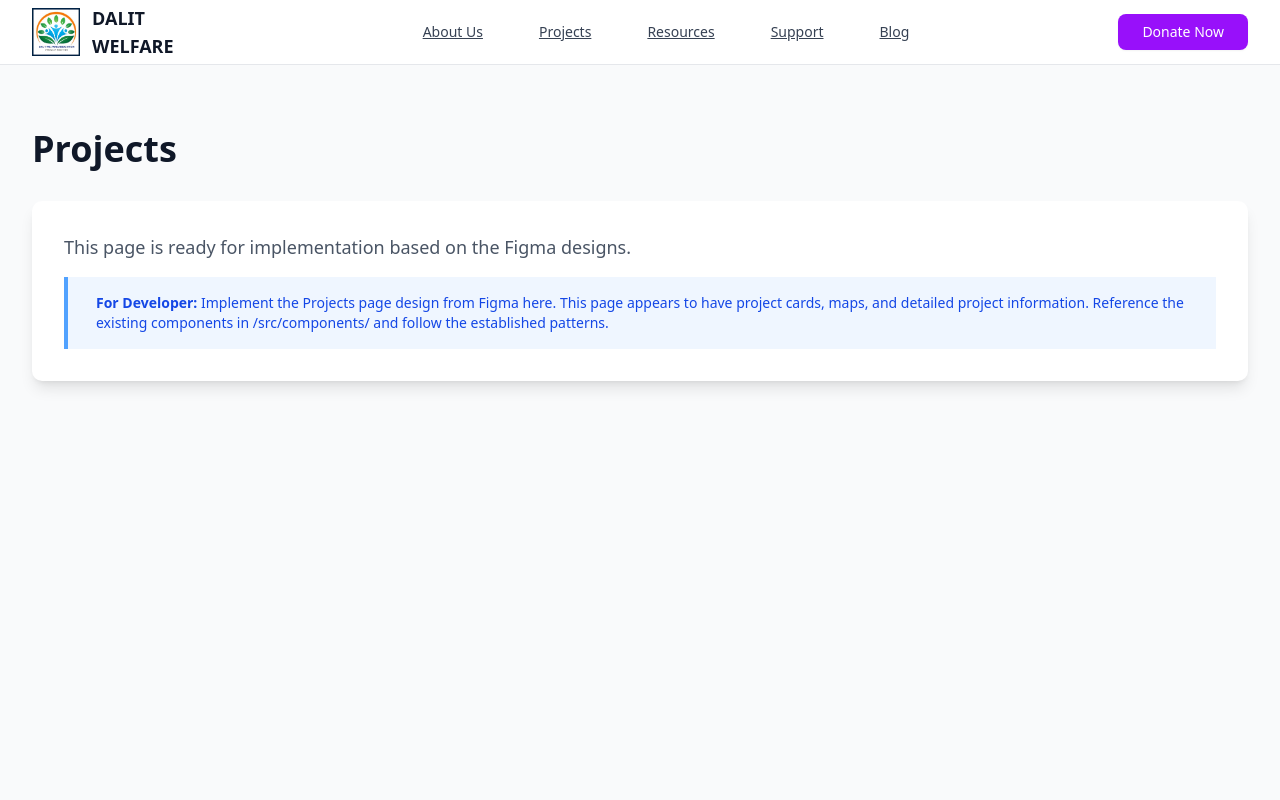
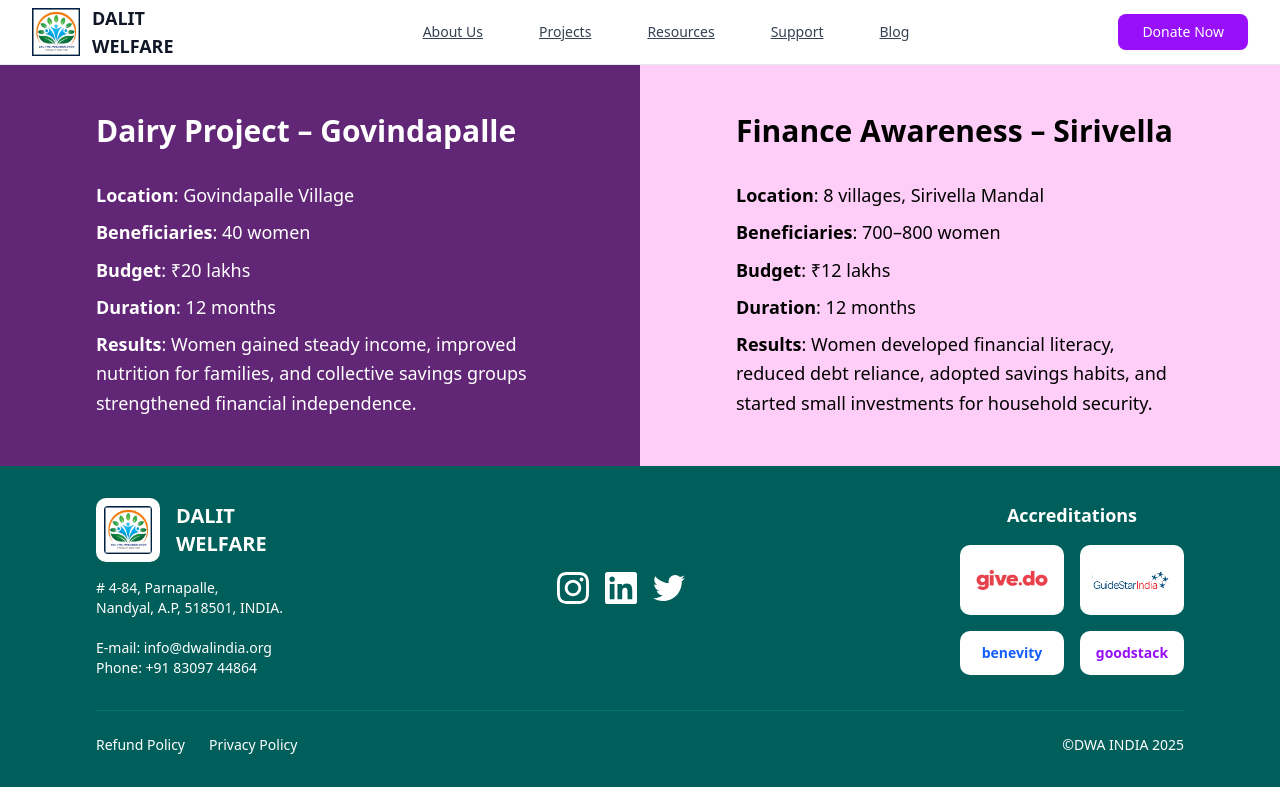
Before and after one commit to Sc0tticus/dwa-website-2025, a Next.js app: page /projects in a window 1280 px wide. Shown: the top 800 px of the page. Built offline with nearby package versions, Linux system fonts and the light colour scheme.

Commit message:
Amend featuredprojects component design

```diff
--- a/src/app/about/page.js
+++ b/src/app/about/page.js
@@ -1,7 +1,7 @@
 import DualContentBlock from "../../components/DualContentBlock";
 import HeroSection from "../../components/HeroSection";
 import AboutAccreditations from "../../components/about/AboutAccreditations";
-import ImpactStats from "../../components/about/ImpactStats";
+import ImpactStats from "../../components/ImpactStats";
 import GetMoreInfo from "../../components/home/GetMoreInfo";
 import AboutTeam from "../../components/about/AboutTeam";
 import Volunteers from "../../components/about/Volunteers";
@@ -33,9 +33,7 @@ export default function AboutPage() {
           />
           <DualContentBlock />
           <AboutAccreditations />
-          <ImpactStats
-            numbersBg="bg-[#FFD446]"
-          />
+          <ImpactStats/>
           <AboutTeam />
           <Volunteers />
           <WorkAreas />
--- a/src/app/projects/page.js
+++ b/src/app/projects/page.js
@@ -1,25 +1,76 @@
+import { title } from "process";
+import DualContentBlock from "../../components/DualContentBlock";
+
 export default function ProjectsPage() {
   return (
-    <div className="min-h-screen bg-gray-50">
-      <div className="max-w-7xl mx-auto px-4 sm:px-6 lg:px-8 py-16">
-        <h1 className="text-4xl font-bold text-gray-900 mb-8">Projects</h1>
-        <div className="bg-white rounded-lg shadow-lg p-8">
-          <p className="text-lg text-gray-600 mb-4">
-            This page is ready for implementation based on the Figma designs.
-          </p>
-          <div className="bg-blue-50 border-l-4 border-blue-400 p-4">
-            <div className="flex">
-              <div className="ml-3">
-                <p className="text-sm text-blue-700">
-                  <strong>For Developer:</strong> Implement the Projects page design from Figma here.
-                  This page appears to have project cards, maps, and detailed project information.
-                  Reference the existing components in /src/components/ and follow the established patterns.
-                </p>
-              </div>
-            </div>
-          </div>
-        </div>
-      </div>
-    </div>
+   <main>
+     <DualContentBlock
+                left={{
+                  title: "Dairy Project – Govindapalle",
+                  titleColor: "#FFFFFF",
+                  titleSize: "text-3xl",
+                  bgColor: "#622676",
+                  type: "list",
+                  content: [
+                    [
+                      { text: "Location", weight:"bold", color: "#FFFFFF" },
+                      { text: ": Govindapalle Village", weight:"normal", color: "#FFFFFF" },
+                    ],
+                    [
+                      { text: "Beneficiaries", weight:"bold", color: "#FFFFFF" },
+                      { text: ": 40 women", weight:"normal", color: "#FFFFFF" },
+                    ],
+                    [
+                      { text: "Budget", weight:"bold", color: "#FFFFFF" },
+                      { text: ": ₹20 lakhs", weight:"normal", color: "#FFFFFF" },
+                    ],
+                    [
+                      { text: "Duration", weight:"bold", color: "#FFFFFF" },
+                      { text: ": 12 months", weight:"normal", color: "#FFFFFF" },
+                    ],
+                    [
+                      { text: "Results", weight:"bold", color: "#FFFFFF" },
+                      { text: `: Women gained steady income, improved nutrition for families,
+                        and collective savings groups strengthened financial
+                        independence.`, weight:"normal", color: "#FFFFFF" },
+                    ],
+
+                  ],
+                }}
+
+                right={{
+                  title: "Finance Awareness – Sirivella",
+                  titleColor: "#000000",
+                  titleSize: "text-3xl",
+                  bgColor: "#FFCEF8",
+                  type: "list",
+                  content: [
+                    [
+                      { text: "Location", weight:"bold", color: "#000000" },
+                      { text: ": 8 villages, Sirivella Mandal", weight:"normal", color: "#000000" },
+                    ],
+                    [
+                      { text: "Beneficiaries", weight:"bold", color: "#000000" },
+                      { text: ": 700–800 women", weight:"normal", color: "#000000" },
+                    ],
+                    [
+                      { text: "Budget", weight:"bold", color: "#000000" },
+                      { text: ": ₹12 lakhs", weight:"normal", color: "#000000" },
+                    ],
+                    [
+                      { text: "Duration", weight:"bold", color: "#000000" },
+                      { text: ": 12 months", weight:"normal", color: "#000000" },
+                    ],
+                    [
+                      { text: "Results", weight:"bold", color: "#000000" },
+                      { text: `: Women developed financial literacy, reduced debt reliance,
+                        adopted savings habits, and started small investments for
+                        household security.`, weight:"normal", color: "#000000" },
+                    ],
+
+                  ],
+                }}
+            />
+    </main>
   );
 }
--- a/src/components/DualContentBlock.js
+++ b/src/components/DualContentBlock.js
@@ -1,34 +1,48 @@
 // components/DualContentBlock.jsx
-export default function DualContentBlock({
-  left = {
+export default function DualContentBlock({ left = {}, right = {} }) {
+  const defaultLeft = {
     title: "Vision",
     titleColor: "#000000",
+    titleSize: "text-4xl md:text-5xl",
     bgColor: "#FEA128",
-    type: "paragraph", // "paragraph" or "list"
+    type: "paragraph",
     content: [
       [
-        { text: `To build an inclusive society where Dalit women thrive with dignity, equality,
+        {
+          text: `To build an inclusive society where Dalit women thrive with dignity, equality,
             and opportunity—breaking poverty cycles and creating sustainable,
-            empowered communities for generations to come.`, weight: "medium", color: "#000" },
+            empowered communities for generations to come.`,
+          weight: "medium",
+          color: "#000",
+        },
       ],
     ],
-  },
-  right = {
+  };
+
+  const defaultRight = {
     title: "Mission",
     titleColor: "#000000",
+    titleSize: "text-4xl md:text-5xl",
     bgColor: "#FFD446",
     type: "paragraph",
     content: [
       [
-        { text: `To empower marginalized women through micro-credit, financial education,
+        {
+          text: `To empower marginalized women through micro-credit, financial education,
             and livelihoods—strengthening families, fostering community resilience, and
             ensuring sustainable, grassroots-driven change rooted in dignity, justice,
-            and equality.`, weight: "medium", color: "#000" },
-
+            and equality.`,
+          weight: "medium",
+          color: "#000",
+        },
       ],
     ],
-  },
-}) {
+  };
+
+  // Merge defaults with passed props
+  const finalLeft = { ...defaultLeft, ...left };
+  const finalRight = { ...defaultRight, ...right };
+
   const weightMap = {
     light: "300",
     normal: "400",
@@ -48,7 +62,8 @@ export default function DualContentBlock({
                   key={sidx}
                   style={{
                     color: segment.color || "#000",
-                    fontWeight: weightMap[segment.weight] || weightMap["medium"],
+                    fontWeight:
+                      weightMap[segment.weight] || weightMap["medium"],
                   }}
                 >
                   {segment.text}
@@ -60,7 +75,6 @@ export default function DualContentBlock({
       );
     }
 
-    // Paragraph
     return (
       <p className="text-lg leading-relaxed">
         {section.content.map((itemSegments, idx) => (
@@ -70,7 +84,8 @@ export default function DualContentBlock({
                 key={sidx}
                 style={{
                   color: segment.color || "#000",
-                  fontWeight: weightMap[segment.weight] || weightMap["medium"],
+                  fontWeight:
+                    weightMap[segment.weight] || weightMap["medium"],
                 }}
               >
                 {segment.text}
@@ -85,22 +100,34 @@ export default function DualContentBlock({
   return (
     <section className="grid grid-cols-1 md:grid-cols-2">
       {/* Left Column */}
-      <div className="flex p-12 text-center" style={{ backgroundColor: left.bgColor }}>
+      <div
+        className="flex p-12 text-left"
+        style={{ backgroundColor: finalLeft.bgColor }}
+      >
         <div className="max-w-md mx-auto flex flex-col justify-start">
-          <h2 className="font-bold text-4xl md:text-5xl mb-8" style={{ color: left.titleColor }}>
-            {left.title}
+          <h2
+            className={`font-bold mb-8 ${finalLeft.titleSize}`}
+            style={{ color: finalLeft.titleColor }}
+          >
+            {finalLeft.title}
           </h2>
-          {renderContent(left)}
+          {renderContent(finalLeft)}
         </div>
       </div>
 
       {/* Right Column */}
-      <div className="flex p-12 text-center" style={{ backgroundColor: right.bgColor }}>
+      <div
+        className="flex p-12 text-left"
+        style={{ backgroundColor: finalRight.bgColor }}
+      >
         <div className="max-w-md mx-auto flex flex-col justify-start">
-          <h2 className="font-bold text-4xl md:text-5xl mb-8" style={{ color: right.titleColor }}>
-            {right.title}
+          <h2
+            className={`font-bold mb-8 ${finalRight.titleSize}`}
+            style={{ color: finalRight.titleColor }}
+          >
+            {finalRight.title}
           </h2>
-          {renderContent(right)}
+          {renderContent(finalRight)}
         </div>
       </div>
     </section>
--- a/src/components/ImpactStats.js
+++ b/src/components/ImpactStats.js
@@ -1,63 +1,43 @@
 "use client";
+
 import { useState, useEffect } from "react";
-import Image from "next/image";
 
-const testimonials = [
-  {
-    name: "John Romnes",
-    title: "CEO – Minnesota Elevators Inc., USA",
-    text: "Supporting the sheep rearing project with Dalit Welfare Association has been truly rewarding. The impact on rural families is visible, and I'm very happy with the results achieved.",
-    splatterImage: "/images/SplatterImages/orange splatter.png"
-  },
-  {
-    name: "Gerardo Betancourt",
-    title: "Executive Team uch-arqsj., USA",
-    text: "I deeply appreciate the transparency and timely reports provided. Their professionalism and commitment gave us confidence that our support is making a real difference on the ground.",
-    splatterImage: "/images/SplatterImages/purple splatter.png"
-  },
-  {
-    name: "Indira Oskvarek",
-    title: "Secretary - Global Compassion INC., USA",
-    text: "The dairy project we supported delivered outstanding results. We were so impressed with their project management that we are now considering funding the second phase as well.",
-    splatterImage: "/images/SplatterImages/red splatter.png"
-  }
-];
+export default function ImpactStats({
+  bgColor = "#FFD446",    // can be Tailwind class OR hex code
+  textColor = "#000000" // can be Tailwind class OR hex code
+}) {
+  // detect Tailwind vs raw color
+  const bgStyle = bgColor.startsWith("#") ? { backgroundColor: bgColor } : {};
+  const textStyle = textColor.startsWith("#") ? { color: textColor } : {};
 
-export default function ImpactStats() {
   return (
-    <section className="bg-white py-16">
-      {/* Numbers Section */}
-      <div className="bg-blue-100 py-16 mb-16">
-        <div className="max-w-7xl mx-auto px-4 sm:px-6 lg:px-8">
-          <div className="text-center mb-12">
-            <h2 className="text-2xl md:text-3xl font-bold text-gray-900 mb-4">
-              Our impact in numbers
-            </h2>
-          </div>
+    <section className={`${!bgColor.startsWith("#") ? bgColor : ""} py-16`} style={bgStyle}>
+      <div className="max-w-7xl mx-auto px-4 sm:px-6 lg:px-8">
+        <div className="text-left mb-12">
+          <h2
+            className={`text-2xl md:text-3xl font-semibold ${!textColor.startsWith("#") ? textColor : ""} mb-4`}
+            style={textStyle}
+          >
+            Our impact in numbers
+          </h2>
+        </div>
 
-          <div className="grid grid-cols-1 md:grid-cols-3 gap-8 divide-y md:divide-y-0 md:divide-x divide-gray-300">
-            <StatCard endValue={5000} label="People" suffix="+" />
-            <StatCard endValue={140} label="Villages" suffix="+" />
-            <StatCard endValue={30} label="Programs" suffix="+" />
-          </div>
-        </div>
-      </div>
-
-      {/* Testimonials Section */}
-      <div className="max-w-7xl mx-auto px-4 sm:px-6 lg:px-8">
-        <div className="grid grid-cols-1 md:grid-cols-3 gap-8">
-          {testimonials.map((testimonial, index) => (
-            <TestimonialCard key={index} testimonial={testimonial} />
-          ))}
+        <div className="grid grid-cols-1 md:grid-cols-3 gap-8 divide-y md:divide-y-0 md:divide-x divide-black">
+          <StatCard endValue={5000} label="People" suffix="+" textColor={textColor} />
+          <StatCard endValue={140} label="Villages" suffix="+" textColor={textColor} />
+          <StatCard endValue={30} label="Programs" suffix="+" textColor={textColor} />
         </div>
       </div>
     </section>
   );
 }
 
-// Individual stat card component with animation
-function StatCard({ endValue, label, prefix = "", suffix = "" }) {
+// Stat card
+function StatCard({ endValue, label, prefix = "", suffix = "", textColor = "text-black" }) {
   const [currentValue, setCurrentValue] = useState(0);
+
+  // detect Tailwind vs raw color
+  const textStyle = textColor.startsWith("#") ? { color: textColor } : {};
 
   useEffect(() => {
     const duration = 2000;
@@ -82,41 +62,19 @@ function StatCard({ endValue, label, prefix = "", suffix = "" }) {
 
   return (
     <div className="text-center py-8">
-      <div className="text-4xl md:text-5xl font-bold text-blue-600 mb-2">
+      <div
+        className={`text-4xl md:text-5xl font-bold mb-2 ${!textColor.startsWith("#") ? textColor : ""}`}
+        style={textStyle}
+      >
         {prefix}
         {currentValue.toLocaleString()}
         {suffix}
       </div>
-      <div className="text-lg text-gray-600">{label}</div>
-    </div>
-  );
-}
-
-// Testimonial card component
-function TestimonialCard({ testimonial }) {
-  return (
-    <div className="bg-white rounded-lg shadow-lg overflow-hidden">
-      {/* Splatter Image */}
-      <div className="h-48 relative">
-        <Image
-          src={testimonial.splatterImage}
-          alt="Decorative splatter"
-          fill
-          className="object-cover"
-        />
-      </div>
-
-      {/* Content */}
-      <div className="p-6">
-        <h3 className="text-lg font-bold text-gray-900 mb-1">
-          {testimonial.name}
-        </h3>
-        <p className="text-sm text-gray-600 mb-4">
-          {testimonial.title}
-        </p>
-        <p className="text-sm text-gray-700 leading-relaxed">
-          {testimonial.text}
-        </p>
+      <div
+        className={`text-lg md:text-xl font-medium ${!textColor.startsWith("#") ? textColor : ""}`}
+        style={textStyle}
+      >
+        {label}
       </div>
     </div>
   );
--- a/src/components/home/FeaturedProjects.js
+++ b/src/components/home/FeaturedProjects.js
@@ -1,73 +1,77 @@
-import React from 'react'
+import React from "react";
 
-const FeaturedProjects = () => {
+export default function FeaturedProjects() {
+  const leftProjects = [
+    {
+      title: "Digital Education Project",
+      content: [
+        { text: "Bridging the digital divide for rural Dalit children by providing access to technology, e-learning resources, and training, ensuring equal education opportunities and ", weight: "normal" },
+        { text: "brighter futures", weight: "bold" },
+        { text: ".", weight: "normal" },
+      ],
+    },
+    {
+      title: "Women Entrepreneurship Project",
+      content: [
+        { text: "Empowering rural women through micro-credit, skill-building, and enterprise support in sheep rearing and small businesses, fostering financial independence and ", weight: "normal" },
+        { text: "community leadership", weight: "bold" },
+        { text: ".", weight: "normal" },
+      ],
+    },
+  ];
+
+  const rightNumbers = [
+    { label: "1. Registration Number:", value: "384/1993" },
+    { label: "2. FCRA Number:", value: "010270166" },
+    { label: "3. Guide Star:", value: "9683" },
+    { label: "4. NGO Darpan:", value: "AP/2021/0276162" },
+    { label: "5. TAX Exemption: ", value: "AAKFD2353BE20214" },
+  ];
+
+  const weightMap = {
+    medium: "500",
+    bold: "700",
+  };
+
   return (
-    <section className="py-16 bg-white">
-      <div className="max-w-7xl mx-auto px-4 sm:px-6 lg:px-8">
-        <div className="grid grid-cols-1 lg:grid-cols-2 gap-0 rounded-lg overflow-hidden shadow-lg">
-          {/* Left side - Featured Projects */}
-          <div className="bg-slate-800 text-white p-8">
-            <div className="mb-8">
-              <h3 className="text-xl font-bold mb-4">Digital Education Project</h3>
-              <p className="text-sm leading-relaxed">
-                Bridging the digital divide for rural Dalit children by providing access to technology, e-learning resources, and training, ensuring equal education opportunities and <span className="font-semibold">brighter futures</span>.
+    <section className="grid grid-cols-1 md:grid-cols-2">
+      {/* Left Column */}
+      <div className="flex p-12" style={{ backgroundColor: "#004265", color: "#FFFFFF" }}>
+        <div className="max-w-md mx-auto flex flex-col justify-start space-y-8">
+          {leftProjects.map((project, idx) => (
+            <div key={idx}>
+              <h3 className="text-3xl font-bold mb-4">{project.title}</h3>
+              <p className="text-lg leading-relaxed">
+                {project.content.map((seg, sidx) => (
+                  <span key={sidx} style={{ fontWeight: weightMap[seg.weight] }}>
+                    {seg.text}
+                  </span>
+                ))}
               </p>
             </div>
+          ))}
+        </div>
+      </div>
 
-            <div>
-              <h3 className="text-xl font-bold mb-4">Women Entrepreneurship Project</h3>
-              <p className="text-sm leading-relaxed">
-                Empowering rural women through micro-credit, skill-building, and enterprise support in sheep rearing and small businesses, fostering financial independence and community leadership.
-              </p>
-            </div>
-          </div>
+      {/* Right Column */}
+      <div className="flex p-12" style={{ backgroundColor: "#9FDFFC", color: "#000000" }}>
+        <div className="max-w-md mx-auto flex flex-col justify-start space-y-6">
+          <h2 className="text-5xl font-bold flex items-center mb-16">
+        <img src="/icons/homepage/arrow-left.svg" alt="Arrow Left" className="h-8 w-8 mr-4" />
+        Featured Projects
+      </h2>
 
-          {/* Right side - Verification Numbers */}
-          <div className="bg-blue-100 p-8">
-            <div className="flex items-center mb-6">
-              <div className="mr-3">
-                <svg className="w-6 h-6 text-gray-700" fill="none" stroke="currentColor" viewBox="0 0 24 24">
-                  <path strokeLinecap="round" strokeLinejoin="round" strokeWidth={2} d="M10 19l-7-7m0 0l7-7m-7 7h18" />
-                </svg>
-              </div>
-              <h2 className="text-2xl font-bold text-gray-900">Featured Projects</h2>
-            </div>
-
-            <div className="mb-6">
-              <h3 className="text-lg font-bold text-gray-900 mb-4">Verification Numbers</h3>
-
-              <div className="space-y-3">
-                <div className="flex justify-between items-center">
-                  <span className="text-sm text-gray-700">1. Registration Number</span>
-                  <span className="text-sm font-medium text-gray-900">: 384/1993</span>
-                </div>
-
-                <div className="flex justify-between items-center">
-                  <span className="text-sm text-gray-700">2. FCRA Number</span>
-                  <span className="text-sm font-medium text-gray-900">: 010270166</span>
-                </div>
-
-                <div className="flex justify-between items-center">
-                  <span className="text-sm text-gray-700">3. Guide Star</span>
-                  <span className="text-sm font-medium text-gray-900">: 9683</span>
-                </div>
-
-                <div className="flex justify-between items-center">
-                  <span className="text-sm text-gray-700">4. NGO Darpan</span>
-                  <span className="text-sm font-medium text-gray-900">: AP/2021/0276162</span>
-                </div>
-
-                <div className="flex justify-between items-center">
-                  <span className="text-sm text-gray-700">5. TAX Exemption</span>
-                  <span className="text-sm font-medium text-gray-900">: AAKFD2353BF20214</span>
-                </div>
-              </div>
-            </div>
-          </div>
+          <h3 className="text-3xl font-bold mb-4">Verification Numbers</h3>
+          <ol className="list-decimal list-inside text-lg space-y-2">
+            {rightNumbers.map((item, idx) => (
+              <li key={idx} className="flex justify-between">
+                <span>{item.label}</span>
+                <span className="font-medium"> {item.value}</span>
+              </li>
+            ))}
+          </ol>
         </div>
       </div>
     </section>
-  )
+  );
 }
-
-export default FeaturedProjects
```
Also changed, not shown: src/app/page.js (+6 -1 lines), src/components/about/ImpactStats.js (deleted, +0 -68 lines), src/components/home/Testimonials.js (added, +67 -0 lines), public/icons/homepage/arrow-left.svg (added).
